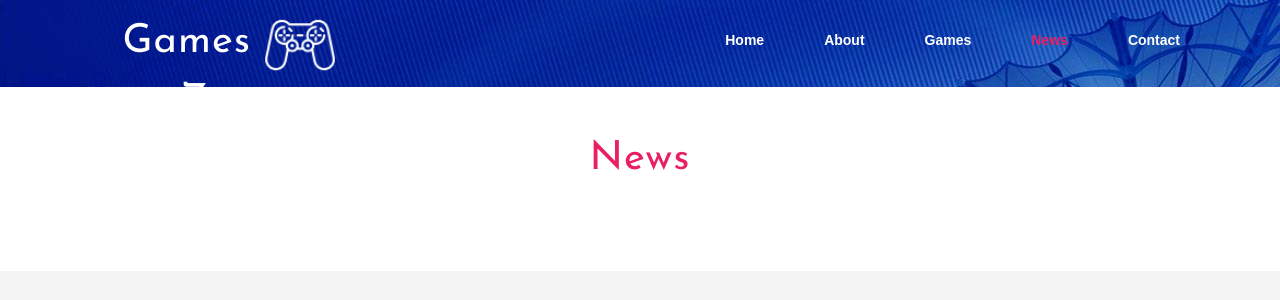
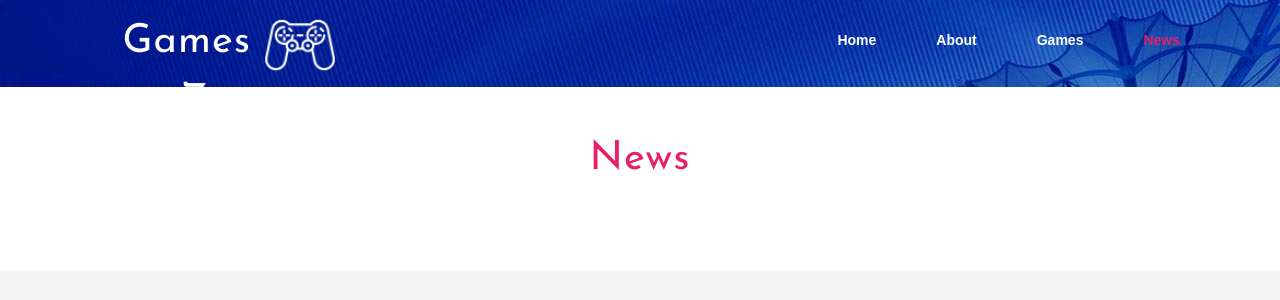
Before and after one commit to rajagusri70/ezGames, a PHP site: page /ezGames/news.php in a window 1280 px wide. Shown: the top 300 px of the page. Run offline with PHP 8.4, Linux system fonts and the light colour scheme; data that the repository does not hold is empty.

Commit message:
Fixed dan haous contact pada News

```diff
--- a/news.php
+++ b/news.php
@@ -52,9 +52,9 @@ Smartphone Compatible web template, free webdesigns for Nokia, Samsung, LG, Sony
 					<ul class="nav navbar-nav navbar-right">
 						<li class="hover-effect"><a href="index.php">Home</a></li>
 						<li class="hover-effect"><a href="about.html">About</a></li>
-						<li class="hover-effect"><a href="games.html">Games</a></li>
+						<li class="hover-effect"><a href="games.php">Games</a></li>
 						<li class="hover-effect active"><a href="news.php">News</a></li>
-						<li class="hover-effect"><a href="contact.html">Contact</a></li>
+
 					</ul>
 				</div>
 
```
